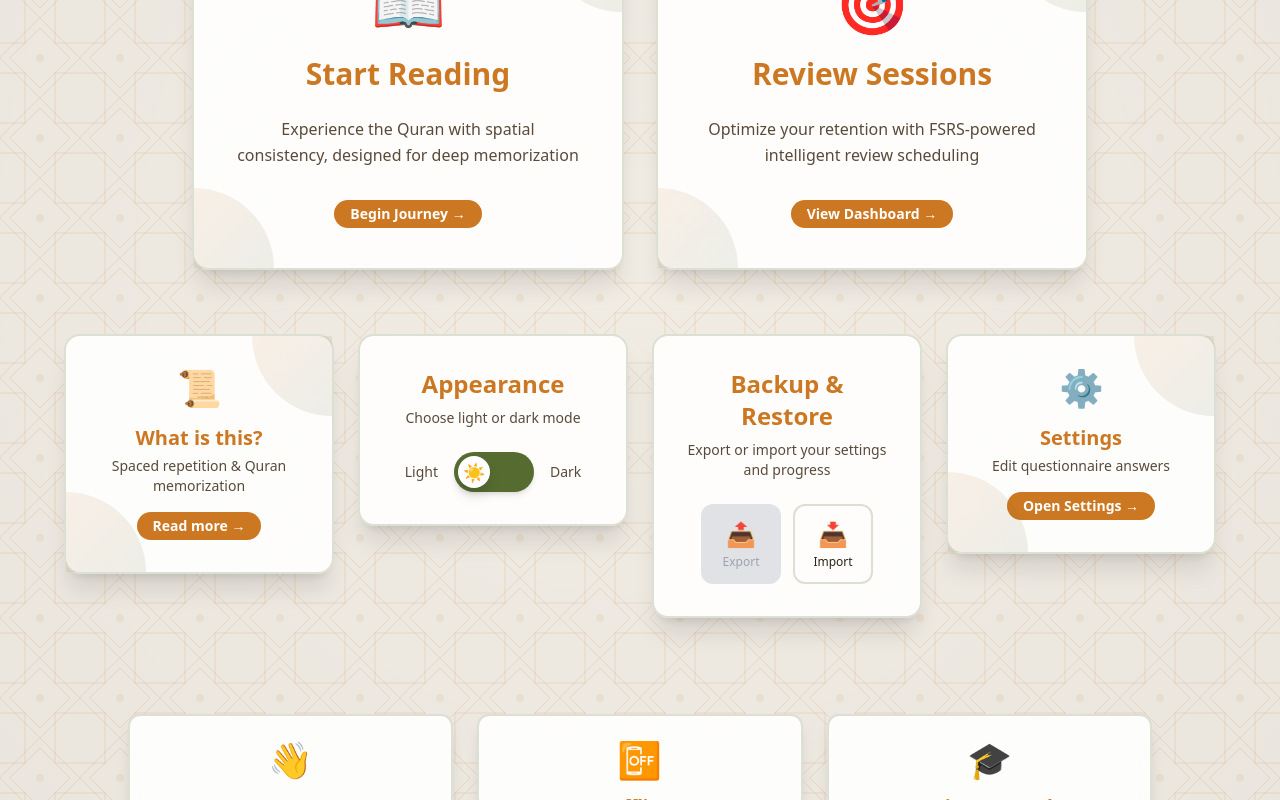
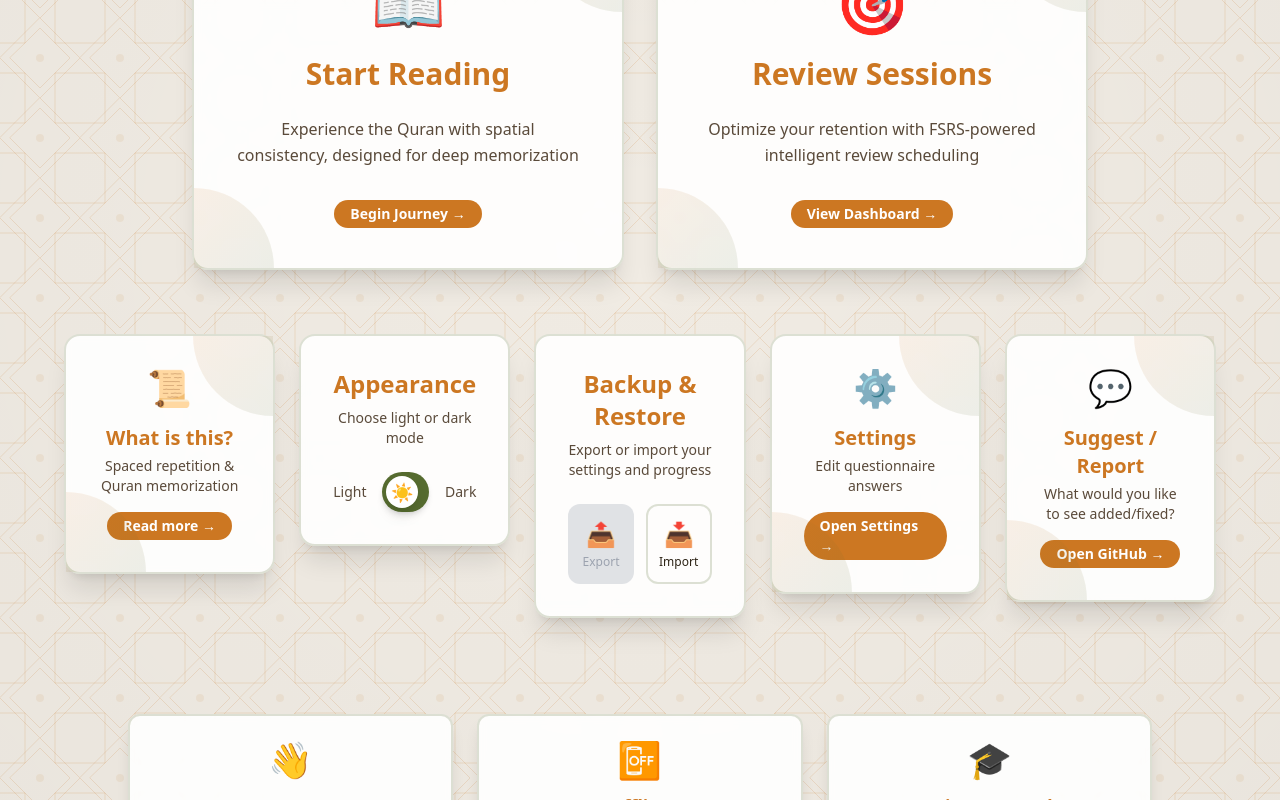
Before and after one commit to N-alsharafi/QFSRS-lite, a Next.js app: page / in a window 1280 px wide. Shown: the part 622-1422 px from the top of the page. Built offline with nearby package versions, Linux system fonts and the light colour scheme; a web font is replaced by a local one.

Commit message:
added button to suggest fixes

```diff
--- a/src/app/page.tsx
+++ b/src/app/page.tsx
@@ -89,7 +89,7 @@ export default function Home() {
       {/* Islamic Geometric Pattern Background */}
       <IslamicPattern theme={currentTheme} />
 
-      <main className="relative z-10 flex w-full max-w-7xl flex-col items-center gap-16 px-8 py-20">
+      <main className="relative z-10 flex w-full max-w-screen-2xl flex-col items-center gap-16 px-8 py-20">
         {/* Hero Section with Arabic Calligraphy */}
         <div className="text-center">
           {/* Decorative Top Border */}
@@ -172,9 +172,9 @@ export default function Home() {
         </div>
 
 
-        {/* What is this? | Appearance | Backup & Restore | Settings */}
+        {/* What is this? | Appearance | Backup & Restore | Settings | Suggest/Report */}
         <div className="w-full max-w-[100vw] px-8">
-          <div className="grid grid-cols-1 md:grid-cols-2 lg:grid-cols-4 gap-6 w-full items-start">
+          <div className="grid grid-cols-1 md:grid-cols-2 lg:grid-cols-5 gap-6 w-full items-start">
             {/* What is this? */}
           <Link
             href="/what-is-this"
@@ -258,9 +258,17 @@ export default function Home() {
           </div>
 
           {/* Settings */}
-          <Link
-            href="/settings"
-            className={`group relative flex flex-col items-center gap-4 rounded-2xl ${styles.card} p-8 shadow-xl transition-all hover:scale-105 ${styles.hover}`}
+          <button
+            type="button"
+            onClick={() => {
+              if (!hasConfig) {
+                alert('Please complete the Questionnaire first to edit settings.');
+                router.push('/questionnaire');
+              } else {
+                router.push('/settings');
+              }
+            }}
+            className={`group relative flex flex-col items-center gap-4 rounded-2xl ${styles.card} p-8 shadow-xl transition-all hover:scale-105 ${styles.hover} w-full text-left`}
           >
             <div className={`absolute top-0 right-0 w-20 h-20 ${styles.decorative} opacity-10 rounded-bl-full`} />
             <div className={`absolute bottom-0 left-0 w-20 h-20 ${styles.decorative} opacity-10 rounded-tr-full`} />
@@ -276,7 +284,30 @@ export default function Home() {
             <div className={`mt-auto px-4 py-1 rounded-full text-sm ${styles.accent}`}>
               Open Settings →
             </div>
-          </Link>
+          </button>
+
+          {/* Suggest features / Report bugs */}
+          <a
+            href="https://github.com/N-alsharafi/QFSRS-lite/issues"
+            target="_blank"
+            rel="noopener noreferrer"
+            className={`group relative flex flex-col items-center gap-4 rounded-2xl ${styles.card} p-8 shadow-xl transition-all hover:scale-105 ${styles.hover}`}
+          >
+            <div className={`absolute top-0 right-0 w-20 h-20 ${styles.decorative} opacity-10 rounded-bl-full`} />
+            <div className={`absolute bottom-0 left-0 w-20 h-20 ${styles.decorative} opacity-10 rounded-tr-full`} />
+            <div className="text-4xl group-hover:scale-110 transition-transform">💬</div>
+            <div className="text-center">
+              <h3 className={`text-xl font-bold mb-1 ${styles.title}`}>
+                Suggest / Report
+              </h3>
+              <p className={`text-sm ${styles.subtitle}`}>
+                What would you like to see added/fixed?
+              </p>
+            </div>
+            <div className={`mt-auto px-4 py-1 rounded-full text-sm ${styles.accent}`}>
+              Open GitHub →
+            </div>
+          </a>
           </div>
         </div>
 
```
